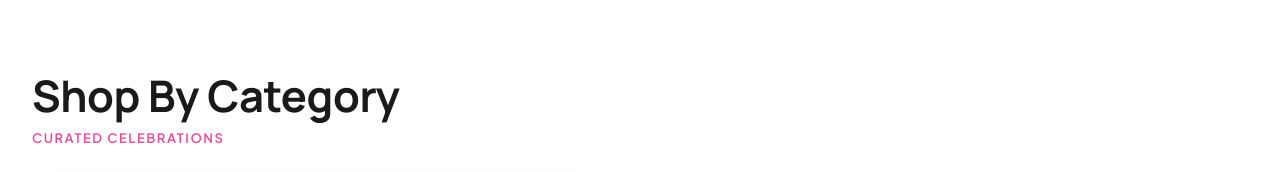
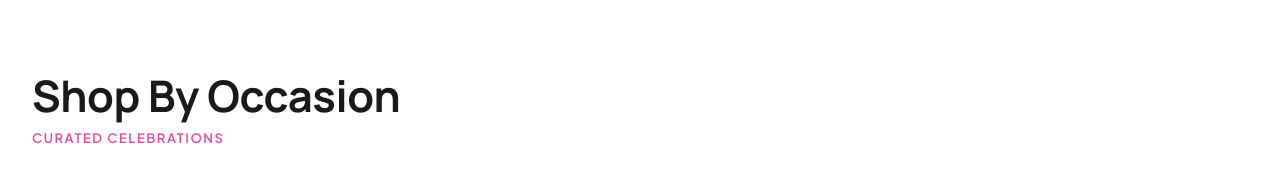
Before and after one commit to arathyacadeno/occassion, a Next.js app: page / in a window 1280 px wide. Shown: the part 1767-1939 px from the top of the page. Built offline with nearby package versions, Linux system fonts and the light colour scheme; a web font is replaced by a local one.

Commit message:
feat: add ShopByCategory component with interactive accordion cards

```diff
--- a/src/components/ShopByCategory.tsx
+++ b/src/components/ShopByCategory.tsx
@@ -72,7 +72,7 @@ export default function ShopByCategory() {
       <div className={styles.container}>
         {/* Section Header */}
         <div className={styles.sectionHeader}>
-          <h2 className={styles.mainTitle}>Shop By Category</h2>
+          <h2 className={styles.mainTitle}>Shop By Occasion</h2>
           <span className={styles.subtitle}>CURATED CELEBRATIONS</span>
         </div>
 
```
